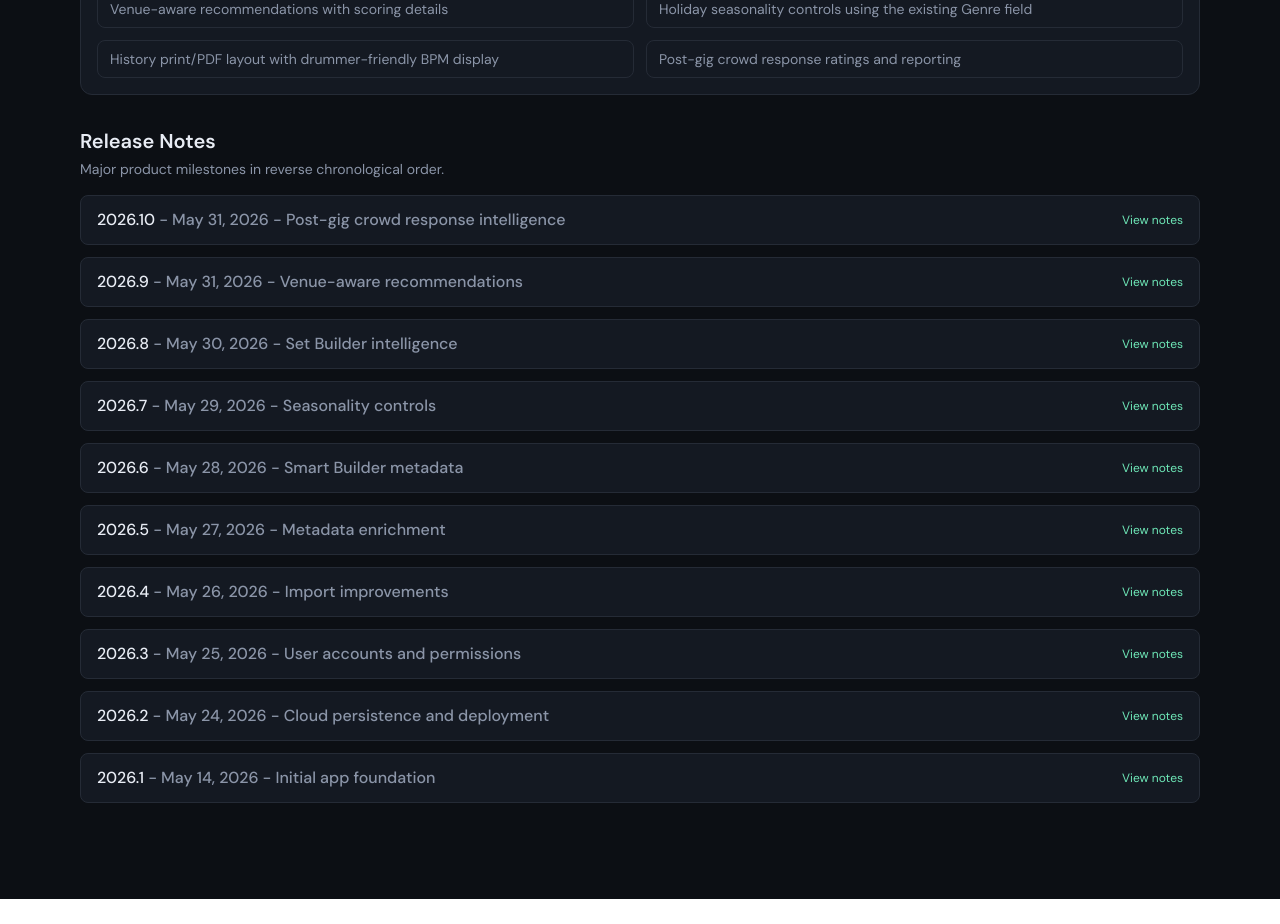
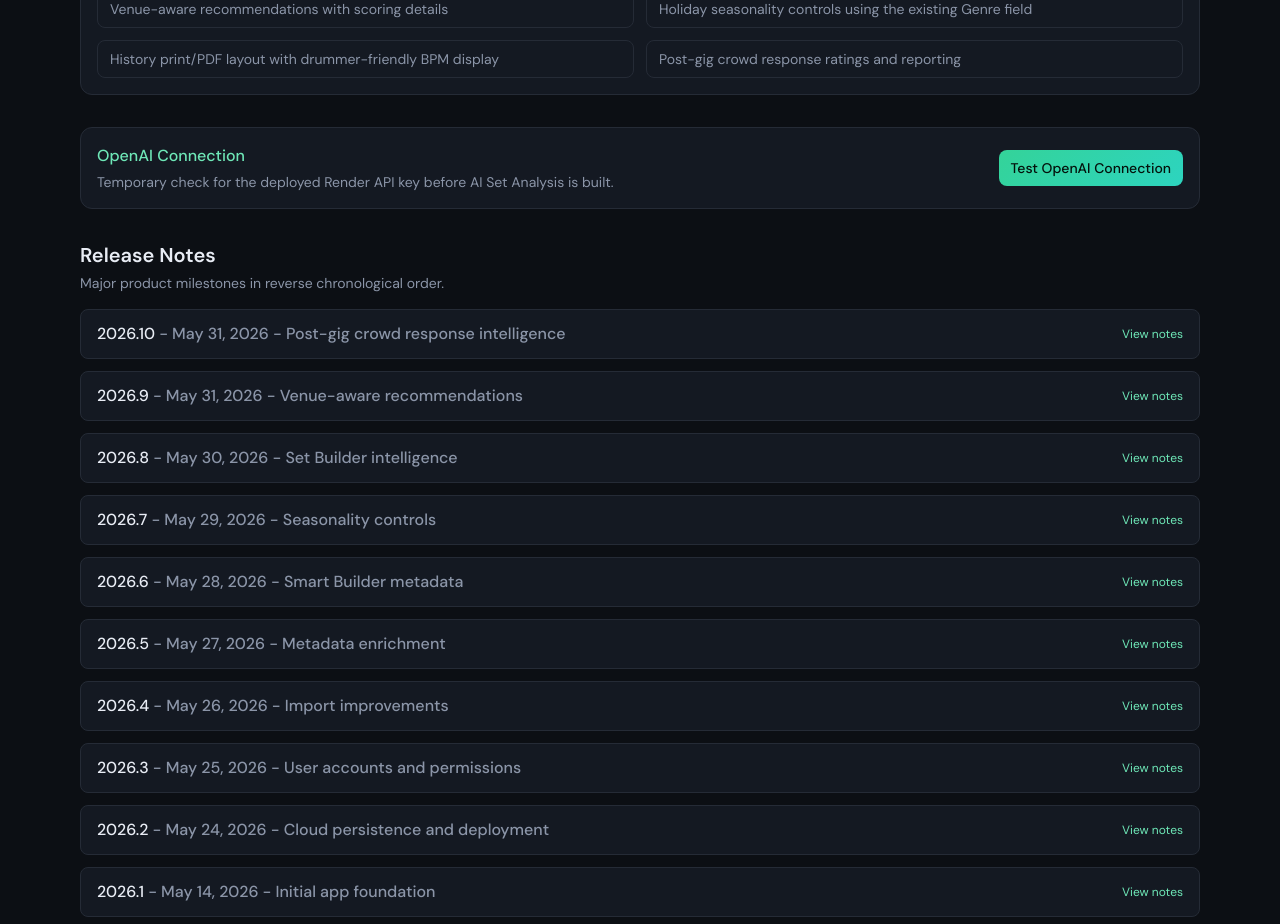
Before and after one commit to jastak2011-ui/band-setlist, a Next.js app: page /about in a window 1280 px wide. Shown: the part 900-1824 px from the top of the page. Before the commit the page ends 1799 px from the top, so only its background shows below. Built offline with nearby package versions, Linux system fonts and the light colour scheme.

Commit message:
Add OpenAI connection test

```diff
--- /dev/null
+++ b/src/app/about/openai-test-button.tsx
@@ -0,0 +1,55 @@
+"use client";
+
+import { useState } from "react";
+
+type TestState =
+  | { status: "idle"; message: string }
+  | { status: "testing"; message: string }
+  | { status: "success"; message: string }
+  | { status: "error"; message: string };
+
+export function OpenAiTestButton() {
+  const [state, setState] = useState<TestState>({ status: "idle", message: "" });
+
+  async function testConnection() {
+    setState({ status: "testing", message: "Testing..." });
+    try {
+      const response = await fetch("/api/ai/test", {
+        method: "POST",
+        credentials: "same-origin",
+      });
+      const text = await response.text();
+      const json = text ? (JSON.parse(text) as { ok?: boolean; message?: string; error?: string }) : null;
+      if (!response.ok || !json?.ok) {
+        setState({ status: "error", message: json?.error || `OpenAI connection test failed (${response.status}).` });
+        return;
+      }
+      setState({ status: "success", message: json.message || "Band Setlist AI is connected." });
+    } catch (error) {
+      const message = error instanceof Error ? error.message : "OpenAI connection test failed.";
+      setState({ status: "error", message });
+    }
+  }
+
+  const tone =
+    state.status === "success"
+      ? "text-emerald-300"
+      : state.status === "error"
+        ? "text-red-300"
+        : "text-[var(--muted)]";
+
+  return (
+    <div className="card">
+      <div className="flex flex-wrap items-center justify-between gap-3">
+        <div>
+          <h2 className="font-medium text-[var(--accent)]">OpenAI Connection</h2>
+          <p className="mt-1 text-sm text-[var(--muted)]">Temporary check for the deployed Render API key before AI Set Analysis is built.</p>
+        </div>
+        <button type="button" className="btn btn-primary" disabled={state.status === "testing"} onClick={() => void testConnection()}>
+          {state.status === "testing" ? "Testing..." : "Test OpenAI Connection"}
+        </button>
+      </div>
+      {state.message ? <p className={`mt-3 text-sm ${tone}`}>{state.message}</p> : null}
+    </div>
+  );
+}
--- a/src/app/about/page.tsx
+++ b/src/app/about/page.tsx
@@ -1,4 +1,5 @@
 import { releaseNotes, type ReleaseNote } from "@/lib/release-notes";
+import { OpenAiTestButton } from "./openai-test-button";
 
 const featureGroups = [
   {
@@ -68,6 +69,8 @@ export default function AboutPage() {
         </div>
       </section>
 
+      <OpenAiTestButton />
+
       <section className="space-y-4">
         <div>
           <h2 className="text-xl font-semibold">Release Notes</h2>
--- /dev/null
+++ b/src/app/api/ai/test/route.ts
@@ -0,0 +1,62 @@
+import { authErrorResponse, privateJson, requireUser } from "@/lib/auth";
+
+const OPENAI_RESPONSES_URL = "https://api.openai.com/v1/responses";
+const TEST_PROMPT = "Reply with: Band Setlist AI is connected.";
+const TEST_MODEL = process.env.OPENAI_TEST_MODEL || "gpt-5-nano";
+
+function extractResponseText(payload: unknown) {
+  if (!payload || typeof payload !== "object") return null;
+  const outputText = (payload as { output_text?: unknown }).output_text;
+  if (typeof outputText === "string" && outputText.trim()) return outputText.trim();
+
+  const output = (payload as { output?: unknown }).output;
+  if (!Array.isArray(output)) return null;
+  const parts: string[] = [];
+  for (const item of output) {
+    if (!item || typeof item !== "object") continue;
+    const content = (item as { content?: unknown }).content;
+    if (!Array.isArray(content)) continue;
+    for (const contentItem of content) {
+      if (!contentItem || typeof contentItem !== "object") continue;
+      const text = (contentItem as { text?: unknown }).text;
+      if (typeof text === "string" && text.trim()) parts.push(text.trim());
+    }
+  }
+  return parts.join(" ").trim() || null;
+}
+
+export async function POST() {
+  try {
+    await requireUser();
+    const apiKey = process.env.OPENAI_API_KEY;
+    if (!apiKey) {
+      return privateJson({ ok: false, error: "OPENAI_API_KEY is not configured" });
+    }
+
+    const response = await fetch(OPENAI_RESPONSES_URL, {
+      method: "POST",
+      headers: {
+        Authorization: `Bearer ${apiKey}`,
+        "Content-Type": "application/json",
+      },
+      body: JSON.stringify({
+        model: TEST_MODEL,
+        input: TEST_PROMPT,
+        max_output_tokens: 32,
+      }),
+    });
+
+    const payload = await response.json().catch(() => null);
+    if (!response.ok) {
+      const error =
+        payload && typeof payload === "object" && "error" in payload
+          ? (payload as { error?: { message?: string } }).error?.message
+          : null;
+      return privateJson({ ok: false, error: error || `OpenAI test failed (${response.status})` }, { status: response.status });
+    }
+
+    return privateJson({ ok: true, message: extractResponseText(payload) || "" });
+  } catch (error) {
+    return authErrorResponse(error);
+  }
+}
```
